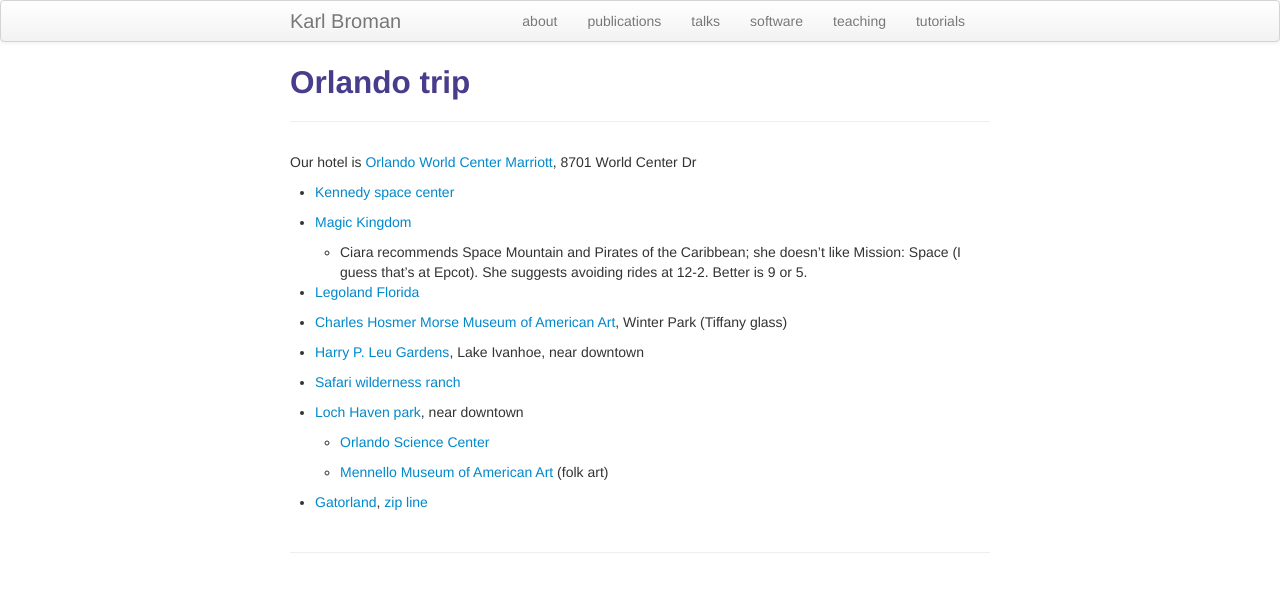
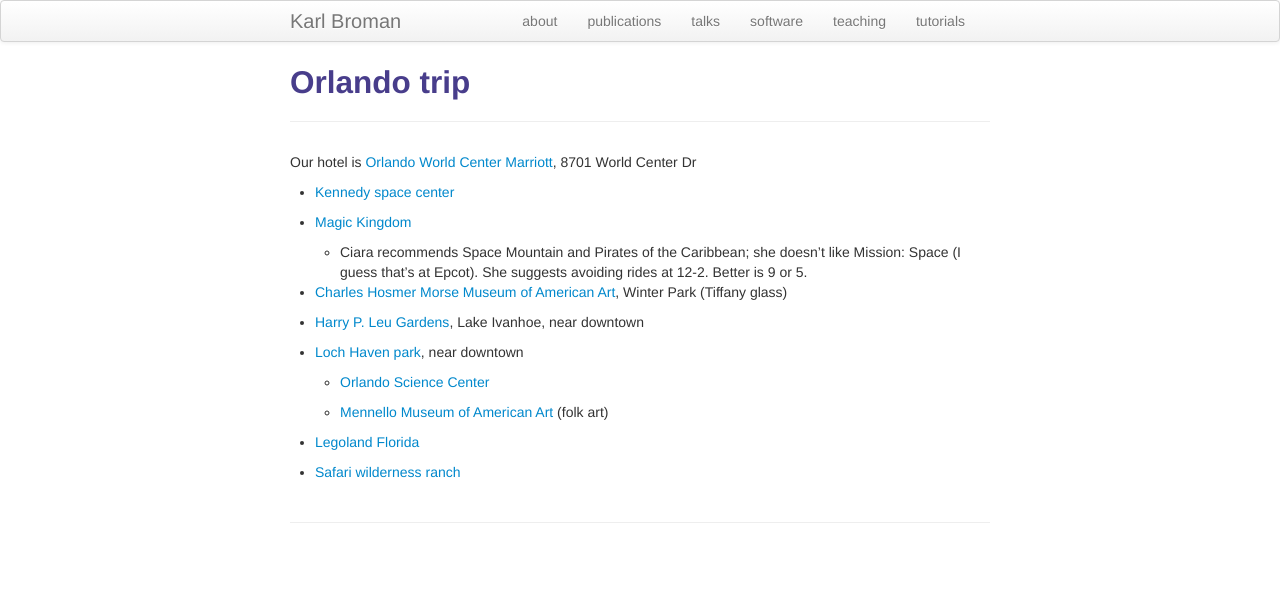
Before and after one commit to kbroman/kbroman.github.io, a Jekyll site: the page built from pages/florida.md, in a window 1280 px wide. Shown: the top 592 px of the page. Built offline with Jekyll 4.4.1, drawn with Linux system fonts in a browser that asks for light colours.

Commit message:
pages/florida: remove gatorland; reorder

```diff
--- a/pages/florida.md
+++ b/pages/florida.md
@@ -29,4 +25,6 @@
   - [Mennello Museum of American Art](http://www.mennellomuseum.com/)
     (folk art)
 
-- [Gatorland](http://www.gatorland.com/), [zip line](http://www.gatorland.com/public/experiences/screamin-gator-zip-line/index.cfm)
+- [Legoland Florida](https://www.legoland.com/florida/buy-tickets/admission-tickets/)
+
+- [Safari wilderness ranch](http://safariwilderness.com/)
```
Also changed, not shown: other parts of pages/florida.md (+0 -4 lines).
